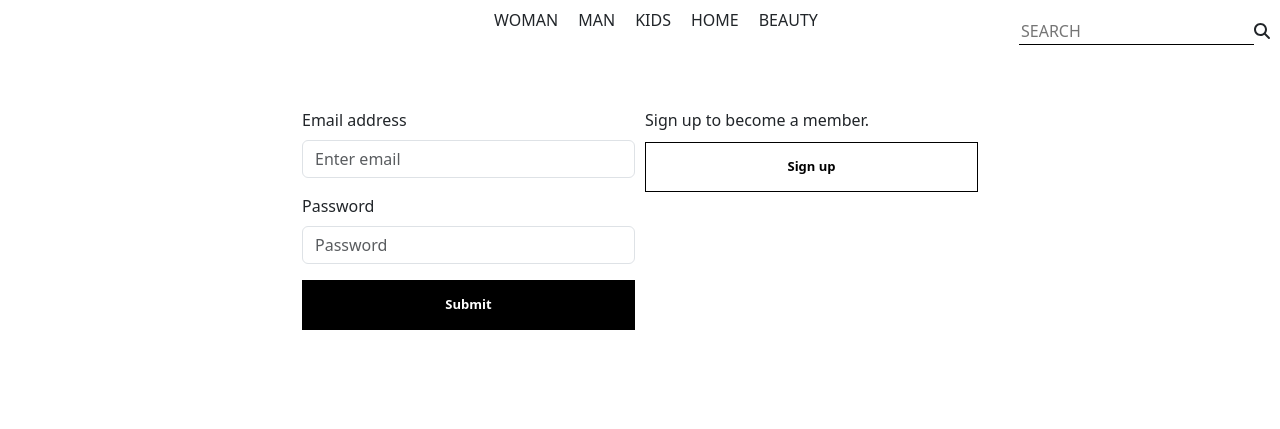
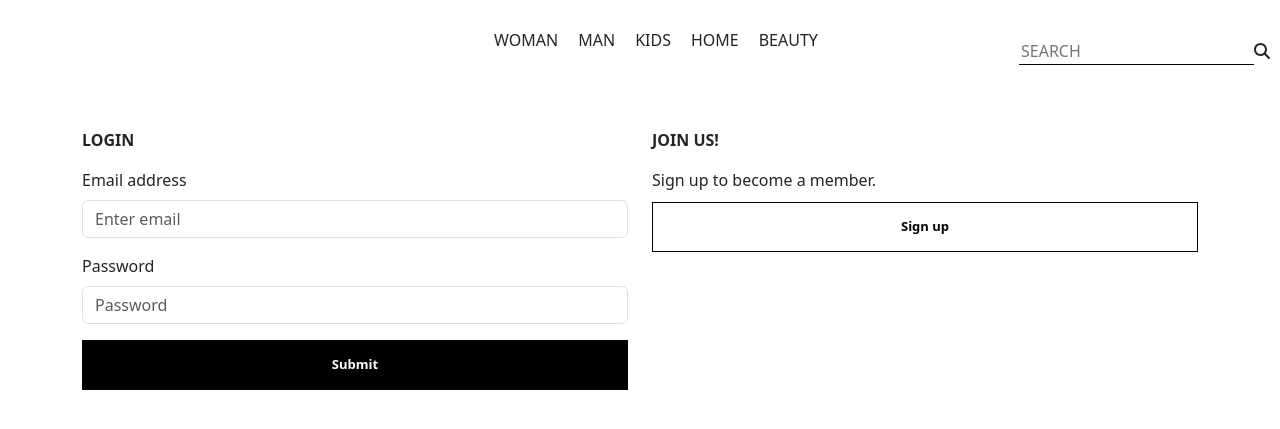
Before and after one commit to suri-wq/hm, a React (Vite) app: page /login in a window 1280 px wide. Shown: the part 159-588 px from the top of the page. Built offline with nearby package versions, Linux system fonts and the light colour scheme.

Commit message:
디자인 수정

```diff
--- a/src/App.css
+++ b/src/App.css
@@ -178,11 +178,6 @@ font-size: 24px;
 
 }
 
-.login-container{
-    max-width: 700px !important;
-    display: flex;
-}
-
 
 .product-img{
     width:100%;
@@ -220,6 +215,12 @@ font-size: 24px;
     border-color: black;
   }
 
+.sub-title{
+    font-size: 16px;
+    font-weight: 700;
+    font-stretch: expanded;
+}
+
 @media (max-width: 768px) {
     .burger-menu {
       display: block;
@@ -230,3 +231,25 @@ font-size: 24px;
       display: none !important;
     }
   }
+
+  .login-container{
+    display: block;
+  }
+
+  .form-login{
+    width: 100%;
+  }
+
+  .form-signup{
+    width: 100%;
+    margin-left:0;
+  }
+
+  .login-col{
+    padding-right: 0;
+    padding-left: 0;
+  }
+
+  .logo-area{
+    margin-bottom: 20px;
+  }
--- a/src/pages/Login.jsx
+++ b/src/pages/Login.jsx
@@ -1,4 +1,4 @@
-import { Container } from 'react-bootstrap';
+import { Container, Row, Col } from 'react-bootstrap';
 import Button from 'react-bootstrap/Button';
 import Form from 'react-bootstrap/Form';
 import { useNavigate } from 'react-router';
@@ -12,7 +12,10 @@ const Login = ({setAuthenticate}) => {
   }
   return (
     <Container className='login-container'>
+      <Row>
+        <Col xs='12' md='6' lg='6' className='login-col'>
           <Form onSubmit={submitLogin} className='form-login'>
+            <p className='sub-title'>LOGIN</p>
             <Form.Group className="mb-3" controlId="formBasicEmail">
               <Form.Label>Email address</Form.Label>
               <Form.Control type="email" placeholder="Enter email" required />
@@ -28,12 +31,19 @@ const Login = ({setAuthenticate}) => {
               Submit
             </button>
           </Form>
+        </Col>
+        <Col xs='12' md='6' lg='6'>
           <div className='form-signup'>
+            <p className='sub-title'>JOIN US!</p>
             <div>
             Sign up to become a member.
             </div>
             <button className='signup-button'>Sign up</button>
           </div>
+        </Col>
+      </Row>
+
+
     </Container>
   )
 }
--- a/src/pages/ProductDetail.jsx
+++ b/src/pages/ProductDetail.jsx
@@ -35,10 +35,10 @@ const ProductDetail = () => {
       )
         :
       (<Row>
-        <Col xs='12' md='8' lg='8'>
+        <Col xs='12' md='12' lg='8'>
           <img className='product-img' src={productDetail?.img}/>
         </Col>
-        <Col xs='12' md='4' lg='4'>
+        <Col xs='12' md='12' lg='4'>
           <div className='detail-title'>
             <div>{productDetail?.title}</div>
 
```
Lines whose indentation alone changed are shown as unchanged.
